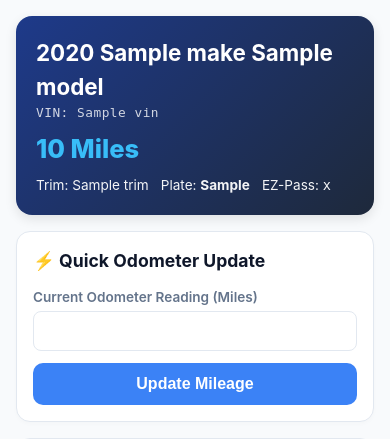
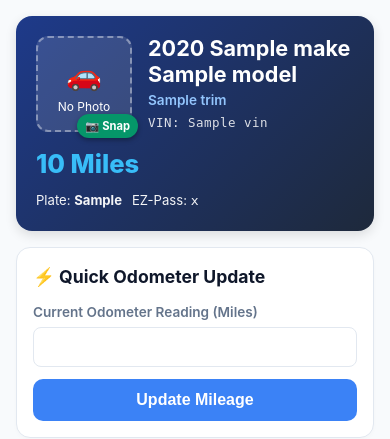
Before and after one commit to pimpsilo/vehicle-maintenance, a FastAPI app: template app/templates/mobile_vehicle.html in a window 390 px wide. Shown: the top 439 px of the page. Run offline with FastAPI, Linux system fonts and the light colour scheme; the template is opened without the code that fills it: most values are stand-ins (such as "Sample title", 1, 10 or a date in 2020).

Commit message:
Enable mobile vehicle photo viewing and direct smartphone camera capture

```diff
--- a/app/templates/mobile_vehicle.html
+++ b/app/templates/mobile_vehicle.html
@@ -31,15 +31,59 @@
             padding: 20px;
             border-radius: 16px;
             margin-bottom: 16px;
-            box-shadow: 0 4px 12px rgba(0,0,0,0.1);
+            box-shadow: 0 4px 12px rgba(0,0,0,0.12);
         }
-        .header h1 { font-size: 1.4rem; font-weight: 700; }
-        .header .vin { font-size: 0.8rem; opacity: 0.8; font-family: monospace; letter-spacing: 0.5px; }
+        .header h1 { font-size: 1.35rem; font-weight: 700; line-height: 1.2; }
+        .header .vin { font-size: 0.78rem; opacity: 0.85; font-family: monospace; letter-spacing: 0.5px; }
         .odometer-display {
             font-size: 1.6rem;
             font-weight: 800;
             color: #38bdf8;
-            margin-top: 8px;
+            margin-top: 10px;
+        }
+        .photo-wrapper {
+            position: relative;
+            width: 96px;
+            height: 96px;
+            flex-shrink: 0;
+        }
+        .photo-img {
+            width: 96px;
+            height: 96px;
+            object-fit: cover;
+            border-radius: 12px;
+            border: 2px solid rgba(255,255,255,0.4);
+            box-shadow: 0 4px 8px rgba(0,0,0,0.3);
+        }
+        .photo-placeholder {
+            width: 96px;
+            height: 96px;
+            border-radius: 12px;
+            background: rgba(255,255,255,0.12);
+            border: 2px dashed rgba(255,255,255,0.4);
+            display: flex;
+            flex-direction: column;
+            align-items: center;
+            justify-content: center;
+            color: white;
+            font-size: 0.75rem;
+            text-align: center;
+        }
+        .photo-btn {
+            position: absolute;
+            bottom: -6px;
+            right: -6px;
+            background: var(--success);
+            color: white;
+            border-radius: 20px;
+            padding: 4px 8px;
+            font-size: 0.7rem;
+            font-weight: 700;
+            cursor: pointer;
+            box-shadow: 0 2px 5px rgba(0,0,0,0.35);
+            display: flex;
+            align-items: center;
+            gap: 3px;
         }
         .card {
             background: var(--card-bg);
@@ -135,13 +179,35 @@
     <div id="toast" class="toast toast-success"></div>
 
     <div class="header">
-        <h1>{{ vehicle.year }} {{ vehicle.make }} {{ vehicle.model }}</h1>
-        <div class="vin">VIN: {{ vehicle.vin }}</div>
+        <div style="display: flex; gap: 16px; align-items: center; margin-bottom: 12px;">
+            <div class="photo-wrapper">
+                {% if vehicle.photo_data %}
+                <img src="/api/v1/vehicles/{{ vehicle.id }}/photo" alt="{{ vehicle.year }} {{ vehicle.model }}" class="photo-img">
+                {% else %}
+                <div class="photo-placeholder">
+                    <span style="font-size: 1.8rem; margin-bottom: 2px;">🚗</span>
+                    <span>No Photo</span>
+                </div>
+                {% endif %}
+                <label class="photo-btn" title="Snap Photo with Phone Camera">
+                    📷 <span>{% if vehicle.photo_data %}Retake{% else %}Snap{% endif %}</span>
+                    <input type="file" style="display: none;" accept="image/*" capture="environment" onchange="uploadMobilePhoto(this)">
+                </label>
+            </div>
+            <div style="flex: 1;">
+                <h1>{{ vehicle.year }} {{ vehicle.make }} {{ vehicle.model }}</h1>
+                <div style="color: #93c5fd; font-size: 0.85rem; font-weight: 600; margin-top: 2px;">{{ vehicle.trim or 'Fleet Vehicle' }}</div>
+                <div class="vin" style="margin-top: 4px;">VIN: {{ vehicle.vin }}</div>
+            </div>
+        </div>
+
         <div class="odometer-display" id="odometerDisplay">{{ "{:,}".format(vehicle.current_mileage) }} Miles</div>
-        <div style="font-size: 0.85rem; margin-top: 6px; opacity: 0.95; display: flex; gap: 12px; flex-wrap: wrap;">
-            <span>Trim: {{ vehicle.trim or 'Standard' }}</span>
+        <div style="font-size: 0.82rem; margin-top: 8px; opacity: 0.95; display: flex; gap: 10px; flex-wrap: wrap; align-items: center;">
             {% if vehicle.license_plate %}<span>Plate: <strong>{{ vehicle.license_plate }}</strong></span>{% endif %}
             {% if vehicle.ezpass_transponder %}<span>EZ-Pass: <code>{{ vehicle.ezpass_transponder }}</code></span>{% endif %}
+            {% if vehicle.photo_data %}
+            <a href="#" onclick="deleteMobilePhoto(); return false;" style="color: #fca5a5; text-decoration: none; margin-left: auto; font-size: 0.78rem;">🗑️ Remove Photo</a>
+            {% endif %}
         </div>
     </div>
 
@@ -254,6 +320,40 @@
             setTimeout(() => { t.style.display = 'none'; }, 3500);
         }
 
+        async function uploadMobilePhoto(input) {
+            if (!input.files || input.files.length === 0) return;
+            const fd = new FormData();
+            fd.append('file', input.files[0]);
+            showToast('Uploading vehicle photo...');
+            try {
+                const res = await fetch('/api/v1/vehicles/{{ vehicle.id }}/photo', { method: 'POST', body: fd });
+                if (res.ok) {
+                    showToast('Vehicle photo saved!');
+                    setTimeout(() => window.location.reload(), 800);
+                } else {
+                    const err = await res.json();
+                    alert(err.detail || 'Failed to upload photo');
+                }
+            } catch (err) {
+                alert('Network error uploading photo: ' + err.message);
+            }
+        }
+
+        async function deleteMobilePhoto() {
+            if (!confirm('Remove this vehicle photo?')) return;
+            try {
+                const res = await fetch('/api/v1/vehicles/{{ vehicle.id }}/photo', { method: 'DELETE' });
+                if (res.ok) {
+                    showToast('Photo removed.');
+                    setTimeout(() => window.location.reload(), 800);
+                } else {
+                    alert('Failed to remove photo');
+                }
+            } catch (err) {
+                alert('Network error: ' + err.message);
+            }
+        }
+
         document.getElementById('odometerForm').addEventListener('submit', async (e) => {
             e.preventDefault();
             const mileage = parseInt(document.getElementById('newMileage').value);
```
